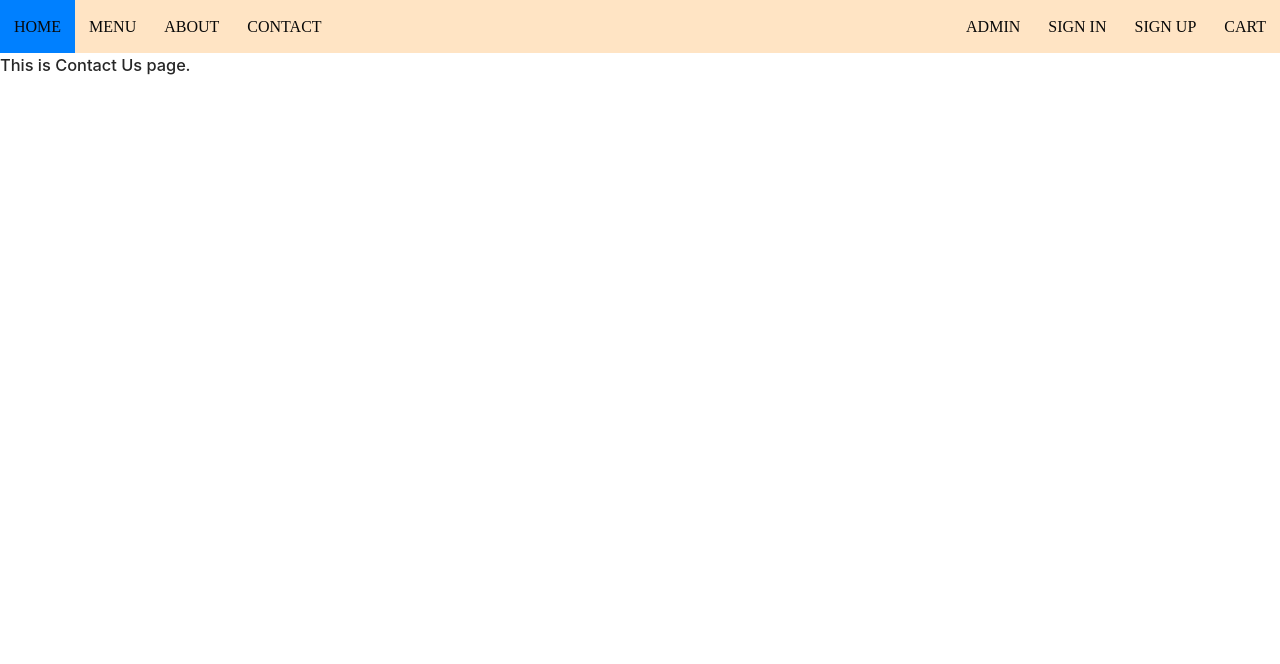
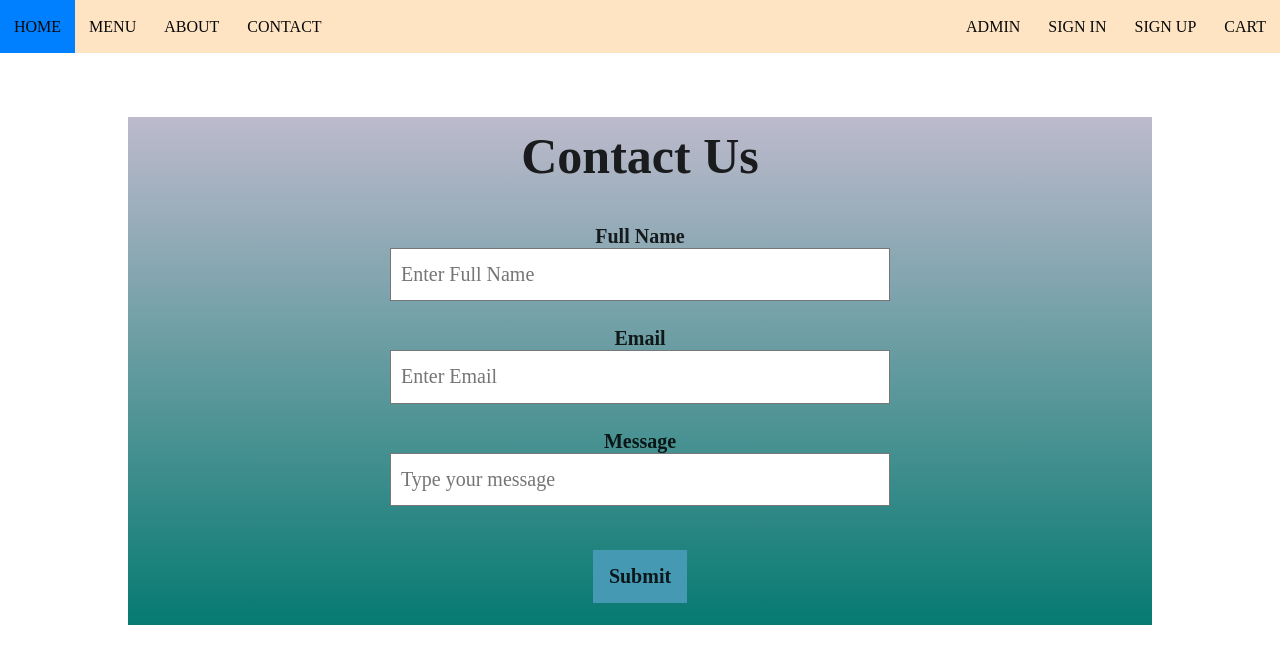
Before and after one commit to akash395/Foodinit, a React (Create React App) app: page /contact in a window 1280 px wide. Shown: the top 664 px of the page. Built offline with nearby package versions, Linux system fonts and the light colour scheme.

Commit message:
added contact us page

```diff
--- a/src/App.css
+++ b/src/App.css
@@ -231,6 +231,7 @@ h1.large{
 .AddtocartBtn{
  margin-left: 7px;
   margin-right: 120px;
+
 }
 .ratting{
   margin-left:180px;
--- a/src/App.js
+++ b/src/App.js
@@ -5,6 +5,7 @@ import { BrowserRouter as Router, Switch, Route, Link } from "react-router-dom";
 
 import SignIn from "./components/SignIn.component";
 import SignUp from "./components/SignUp.component";
+import ContactUs from "./components/ContactUs.component";
 import Home from "./components/Home.component";
 import FoodProfile from "./components/FoodProfile";
 import Ratings from "./components/Ratings";
--- a/src/components/ContactUs.js
+++ b/src/components/ContactUs.js
@@ -1,11 +1,42 @@
-import React from 'react'
-import {Link} from 'react-router-dom'
-function ContactUs() {
-    return (
-        <div>
-            <h3>This is Contact Us page.</h3>
-        </div>
-    )
+import React, { Component } from "react";
+
+export default class ContactUs extends Component {
+    constructor (){
+        super ();
+        this.state = {
+            clickedSubmit: 0,
+        }
+    }
+    render() {
+        return (
+            <div className="Container1">
+            <form action = 'http://localhost:5000/contactus' method = 'post'>
+                <h3 className = "H3class">Contact Us</h3>
+
+                <div className="form-group">
+                    <label>Full Name</label>
+                    <input type="text" className="form-control" placeholder="Enter Full Name" name = "full name" />
+                </div>
+                <br></br>
+                <div className="form-group">
+                    <label>Email</label>
+                    <input type="email" className="form-control" placeholder="Enter Email" name = "email" />
+
+                </div>
+                <br></br>
+                <div className="form-group">
+                <div className="form-group">
+                    <label>Message</label>
+                    <input type="text" className="form-control" placeholder="Type your message" name = "message" />
+                </div>
+                </div>
+                <br></br>
+                <br></br>
+                <button type="submit" className="SubmitBtn">Submit</button>
+                <br></br>
+                <br></br>
+            </form>
+            </div>
+        );
+    }
 }
-
-export default ContactUs
```
Also changed, not shown: 2 other files (tests, documents, lock files or other folders).
